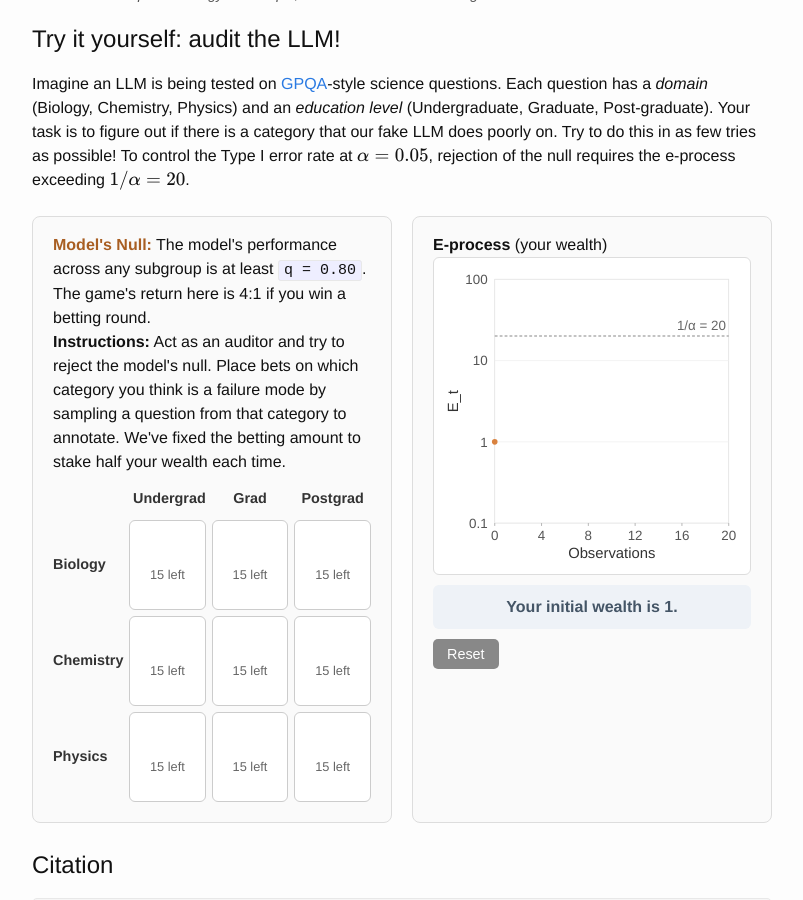
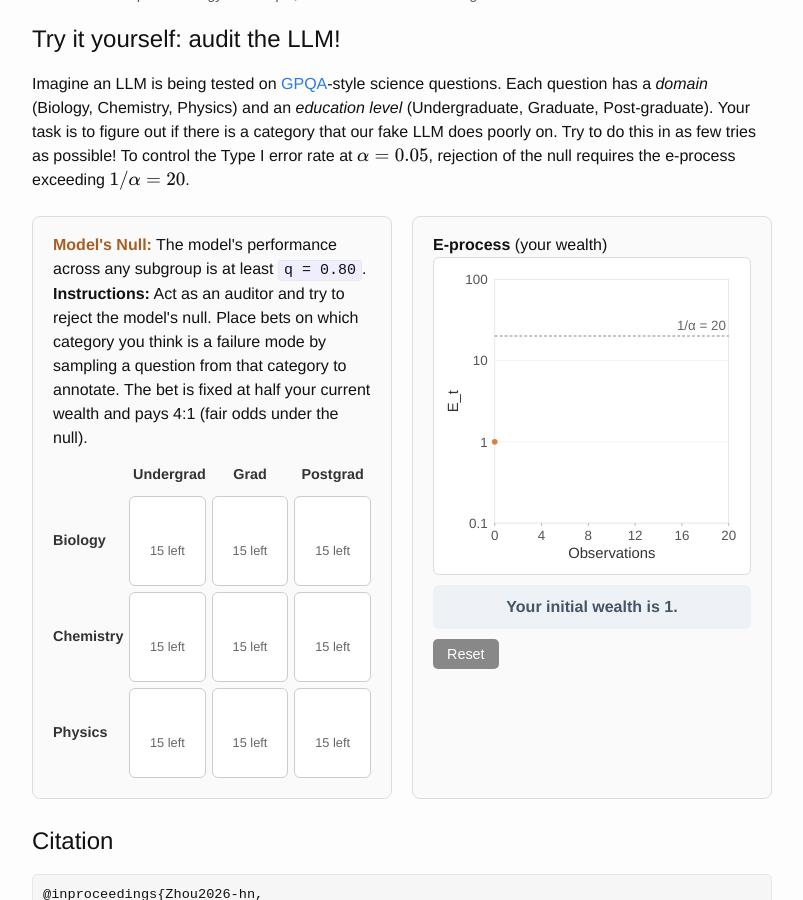
Before and after one commit to jjfeng/jjfeng.github.io, a Jekyll site: the page built from project_adaptive_auditing.html, in a window 1280 px wide and 900 px high, scrolled down 1493 px. Shown: the whole window, without its empty margins (238-1041 px from the left). Built offline with Jekyll 4.4.1, drawn with Linux system fonts in a browser that asks for light colours.

Commit message:
instruction

```diff
--- a/project_adaptive_auditing.html
+++ b/project_adaptive_auditing.html
@@ -210,8 +210,8 @@ Imagine an LLM is being tested on <a href="https://arxiv.org/abs/2311.12022">GPQ
 <div class="demo-box">
   <div class="demo-top">
     <div class="demo-card demo-left">
-      <b class="c-model">Model's Null:</b> The model's performance across any subgroup is at least <code>q = 0.80</code>. The game's return here is 4:1 if you win a betting round.
-      <div><b>Instructions:</b> Act as an auditor and try to reject the model's null. Place bets on which category you think is a failure mode by sampling a question from that category to annotate. We've fixed the betting amount to stake half your wealth each time.</div>
+      <b class="c-model">Model's Null:</b> The model's performance across any subgroup is at least <code>q = 0.80</code>.
+      <div><b>Instructions:</b> Act as an auditor and try to reject the model's null. Place bets on which category you think is a failure mode by sampling a question from that category to annotate. The bet is fixed at half your current wealth and pays 4:1 (fair odds under the null).</div>
       <div class="cat-grid" id="catGrid"></div>
     </div>
 
```
